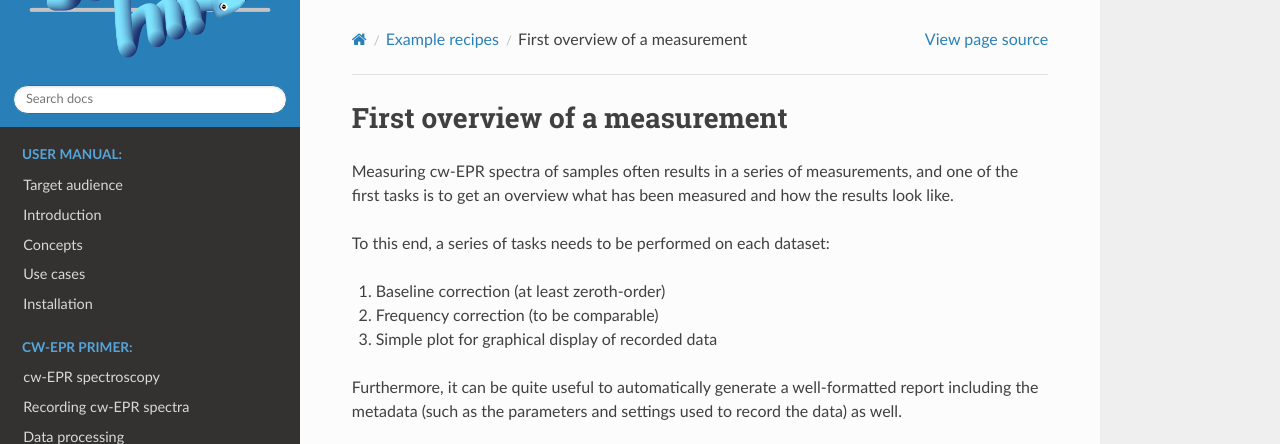
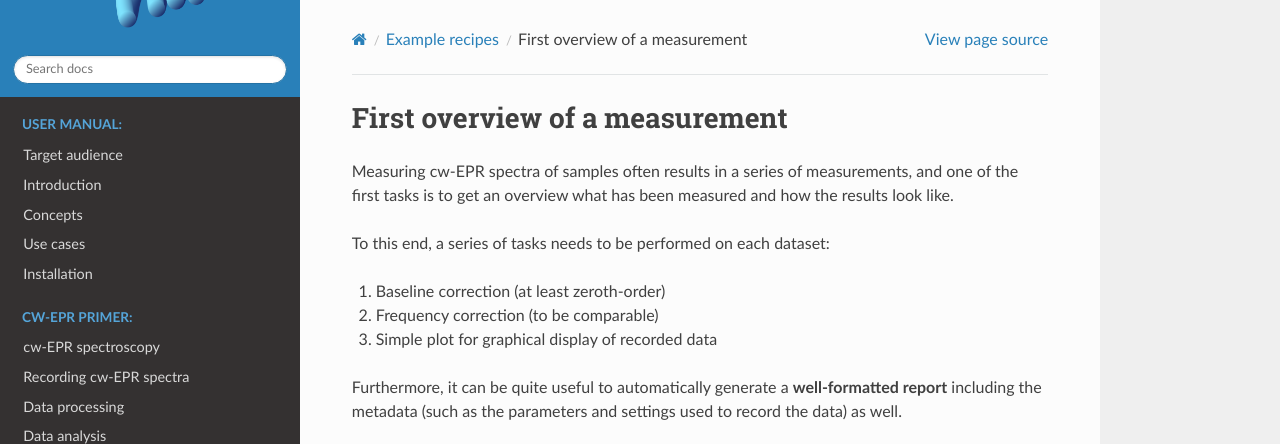
Before and after one commit to tillbiskup/cwepr, a Sphinx documentation site: the page built from docs/examples/first-overview.rst, in a window 1280 px wide, cut to the strip 0-444 px from the top of the page. Built offline with Sphinx 7.4.7 and the Read the Docs theme 2.0.0, drawn with Linux system fonts in a browser that asks for light colours.

```diff
--- a/docs/changelog.rst
+++ b/docs/changelog.rst
@@ -22,6 +22,7 @@ New features
 * Functions :func:`cwepr.utils.convert_g2mT` and :func:`cwepr.utils.convert_mT2g` to convert between magnetic field values (in mT) and g values
 * Plotters can add *g* axis as second axis opposite the magnetic field axis.
 * :class:`cwepr.plotting.PowerSweepAnalysisPlotter` for graphical representation of power saturation curves including a second axis with the actual microwave power.
+* List of example recipes, available both in the source repository and from the documentation.
 
 
 Changes
--- a/docs/examples/first-overview.rst
+++ b/docs/examples/first-overview.rst
@@ -12,7 +12,7 @@ To this end, a series of tasks needs to be performed on each dataset:
 
 #. Simple plot for graphical display of recorded data
 
-Furthermore, it can be quite useful to automatically generate a well-formatted report including the metadata (such as the parameters and settings used to record the data) as well.
+Furthermore, it can be quite useful to automatically generate a **well-formatted report** including the metadata (such as the parameters and settings used to record the data) as well.
 
 
 .. literalinclude:: ../../examples/first-overview/first-overview.yaml
--- a/docs/examples/list.rst
+++ b/docs/examples/list.rst
@@ -10,3 +10,4 @@ Each example covers a specific aspect of working with cw-EPR spectra, is present
 
     first-overview
     power-sweep-analysis
+    rotation-pattern
```
Also changed, not shown: docs/examples/rotation-pattern.rst (added, +13 -0 lines), 9 other files.
